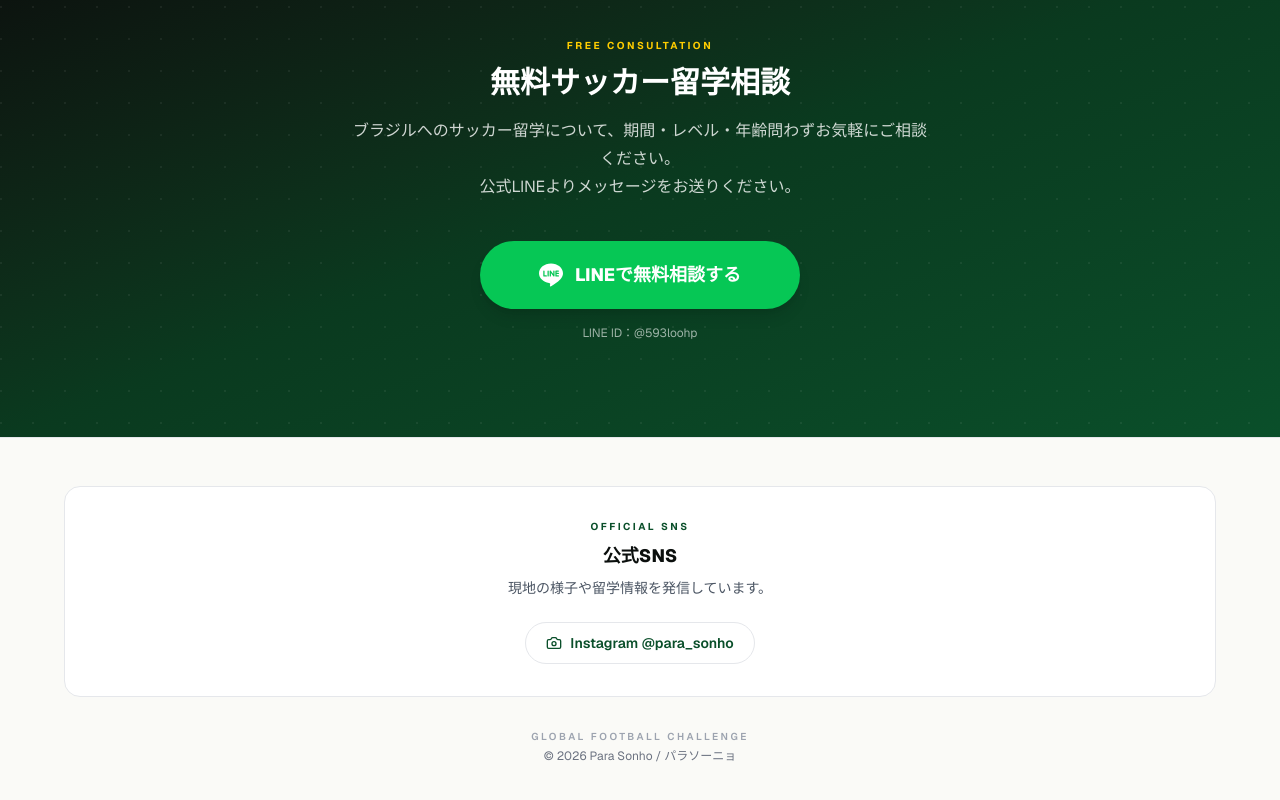
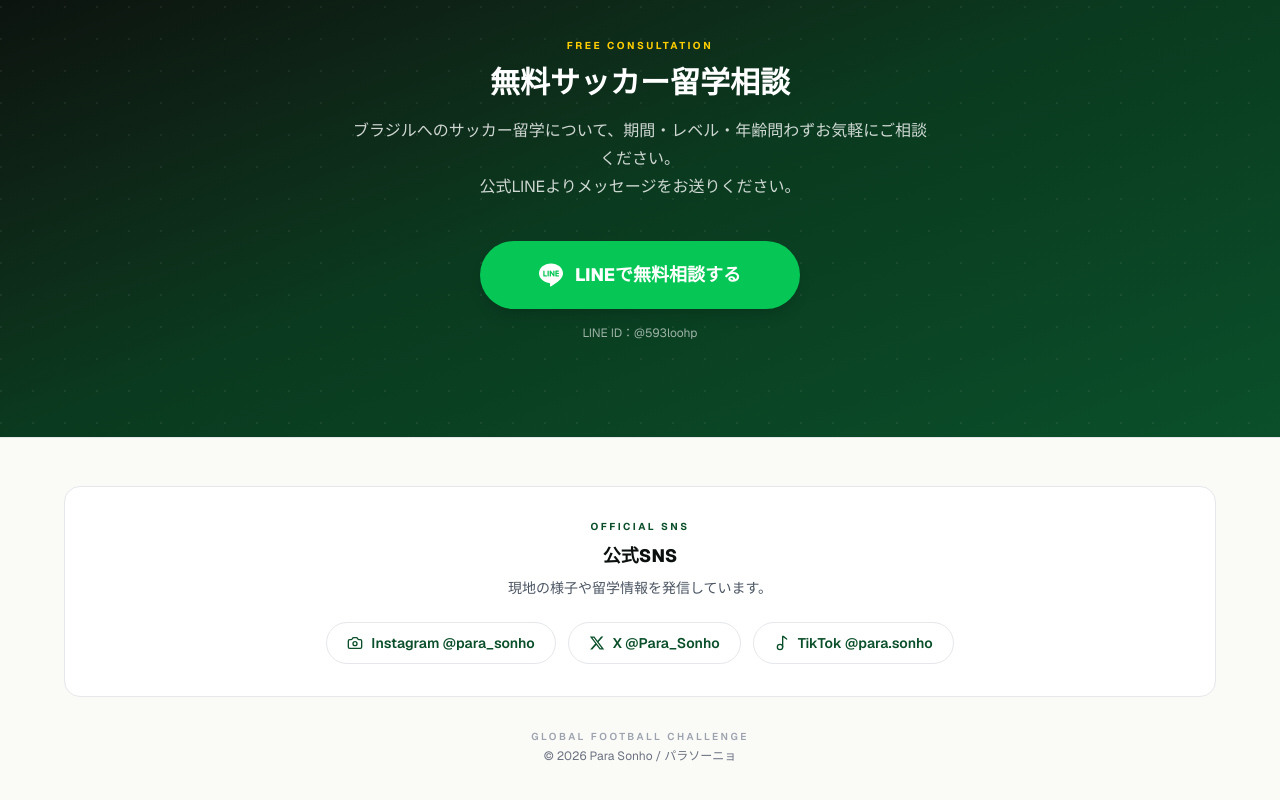
Before and after one commit to roki0711416-hash/parasonho, a Next.js app: page / in a window 1280 px wide. Shown: the part 3507-4307 px from the top of the page. Built offline with nearby package versions, Linux system fonts and the light colour scheme.

Commit message:
feat(footer): add X and TikTok links to official SNS section

```diff
--- a/app/components/SiteFooter.tsx
+++ b/app/components/SiteFooter.tsx
@@ -1,6 +1,8 @@
-import { Camera } from "lucide-react";
+import { Camera, Music2 } from "lucide-react";
 
 const INSTAGRAM_URL = "https://www.instagram.com/para_sonho/";
+const X_URL = "https://x.com/Para_Sonho";
+const TIKTOK_URL = "https://www.tiktok.com/@para.sonho";
 
 export default function SiteFooter() {
   return (
@@ -20,6 +22,26 @@
               <Camera className="h-4 w-4" />
               Instagram @para_sonho
             </a>
+            <a
+              href={X_URL}
+              target="_blank"
+              rel="noopener noreferrer"
+              className="inline-flex items-center gap-2 rounded-full border border-[#e5e7eb] bg-white px-5 py-2.5 text-sm font-semibold text-[#0a4f2a] transition hover:border-[#0a4f2a] hover:bg-[#fafaf7]"
+            >
+              <svg viewBox="0 0 24 24" aria-hidden="true" className="h-4 w-4" fill="currentColor">
+                <path d="M18.244 2.25h3.308l-7.227 8.26 8.502 11.24H16.17l-5.214-6.817L4.99 21.75H1.68l7.73-8.835L1.254 2.25H8.08l4.713 6.231zm-1.161 17.52h1.833L7.084 4.126H5.117z" />
+              </svg>
+              X @Para_Sonho
+            </a>
+            <a
+              href={TIKTOK_URL}
+              target="_blank"
+              rel="noopener noreferrer"
+              className="inline-flex items-center gap-2 rounded-full border border-[#e5e7eb] bg-white px-5 py-2.5 text-sm font-semibold text-[#0a4f2a] transition hover:border-[#0a4f2a] hover:bg-[#fafaf7]"
+            >
+              <Music2 className="h-4 w-4" />
+              TikTok @para.sonho
+            </a>
           </div>
         </div>
         <div className="mt-8 flex flex-col items-center gap-1">
```
